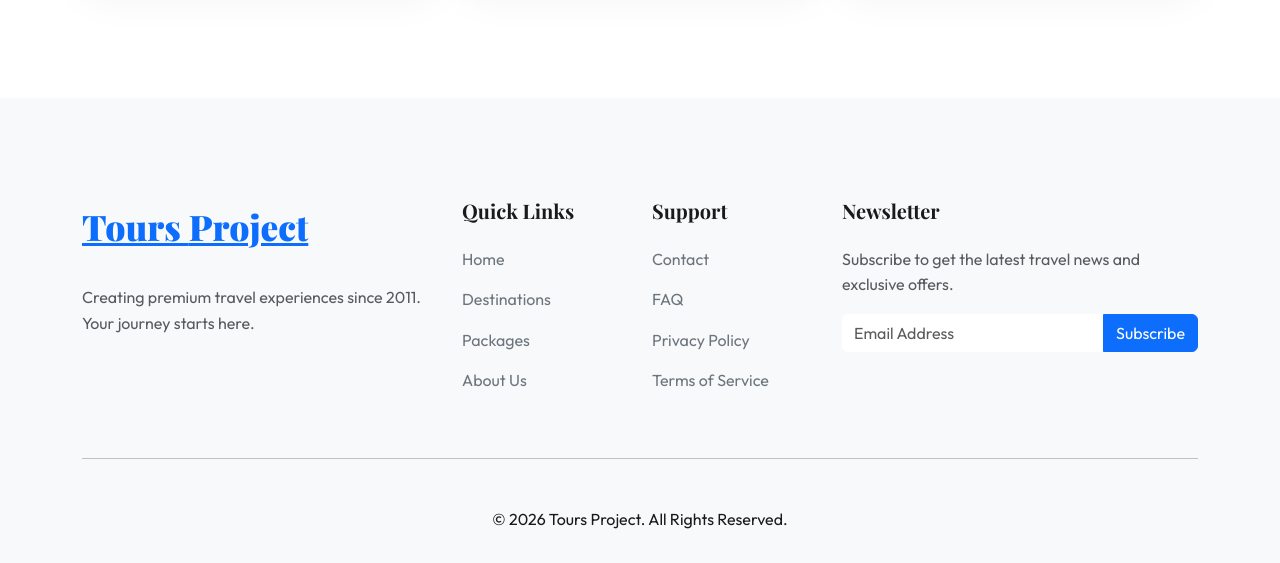
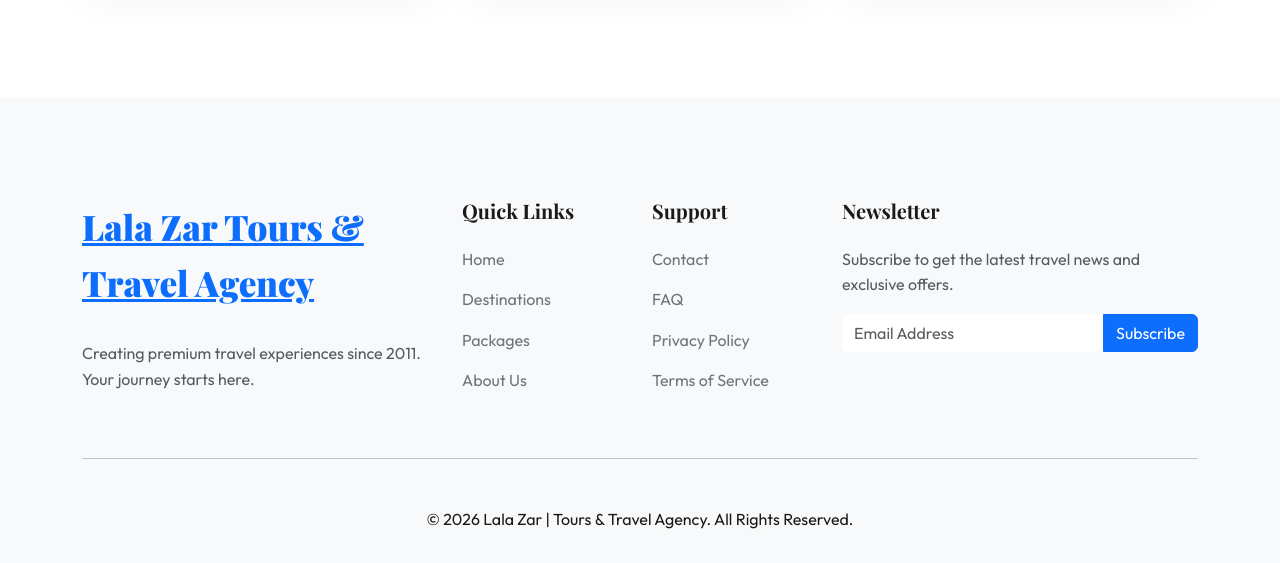
Before and after one commit to Yashaib-Hashmi/Tours, a React app: page destinations.html in a window 1280 px wide. Shown: the part 1334-1897 px from the top of the page. Built offline with nearby package versions, Linux system fonts and the light colour scheme.

Commit message:
Update destinations.html

```diff
--- a/destinations.html
+++ b/destinations.html
@@ -3,7 +3,7 @@
 <head>
     <meta charset="UTF-8">
     <meta name="viewport" content="width=device-width, initial-scale=1.0">
-    <title>Destinations | Tours Project</title>
+    <title>Destinations | Lala Zar | Tours & Travel Agency</title>
     <link href="https://cdn.jsdelivr.net/npm/bootstrap@5.3.0/dist/css/bootstrap.min.css" rel="stylesheet">
     <link rel="stylesheet" href="https://cdnjs.cloudflare.com/ajax/libs/font-awesome/6.4.0/css/all.min.css">
     <link href="https://unpkg.com/aos@2.3.1/dist/aos.css" rel="stylesheet">
@@ -17,7 +17,7 @@
 
     <nav class="navbar navbar-expand-lg fixed-top scrolled">
         <div class="container">
-            <a class="navbar-brand" href="index.html">Tours <span>Project</span></a>
+            <a class="navbar-brand" href="index.html">Lala Zar <span>Tours & Travel Agency</span></a>
             <button class="navbar-toggler" type="button" data-bs-toggle="collapse" data-bs-target="#navbarNav">
                 <span class="navbar-toggler-icon"></span>
             </button>
@@ -148,7 +148,7 @@
         <div class="container">
             <div class="row g-4">
                 <div class="col-lg-4">
-                    <a class="footer-logo" href="#">Tours <span>Project</span></a>
+                    <a class="footer-logo" href="#">Lala Zar <span>Tours & Travel Agency</span></a>
                     <p class="text-muted">Creating premium travel experiences since 2011. Your journey starts here.</p>
                 </div>
                 <div class="col-lg-2">
@@ -180,7 +180,7 @@
             </div>
             <hr class="my-5 opacity-10">
             <div class="text-center">
-                <p class="mb-0">&copy; 2026 Tours Project. All Rights Reserved.</p>
+                <p class="mb-0">&copy; 2026 Lala Zar | Tours & Travel Agency. All Rights Reserved.</p>
             </div>
         </div>
     </footer>
```
